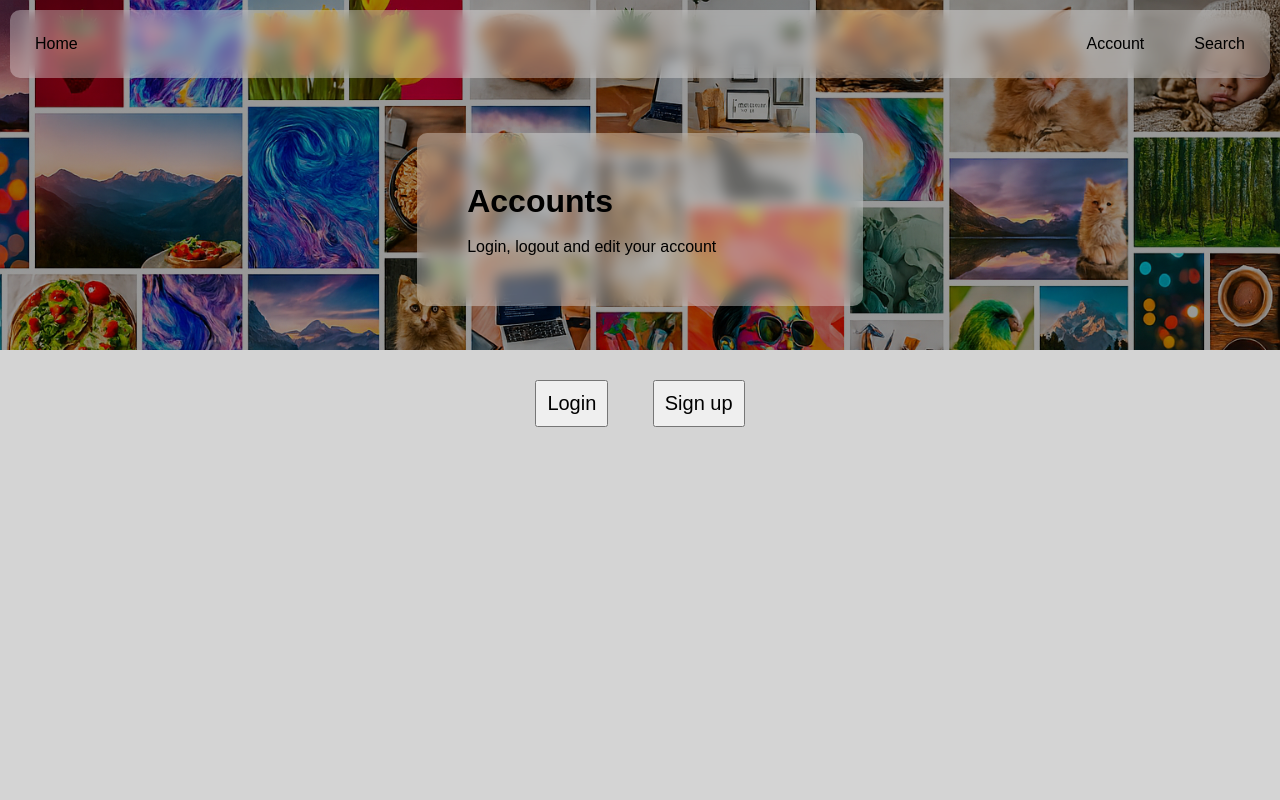
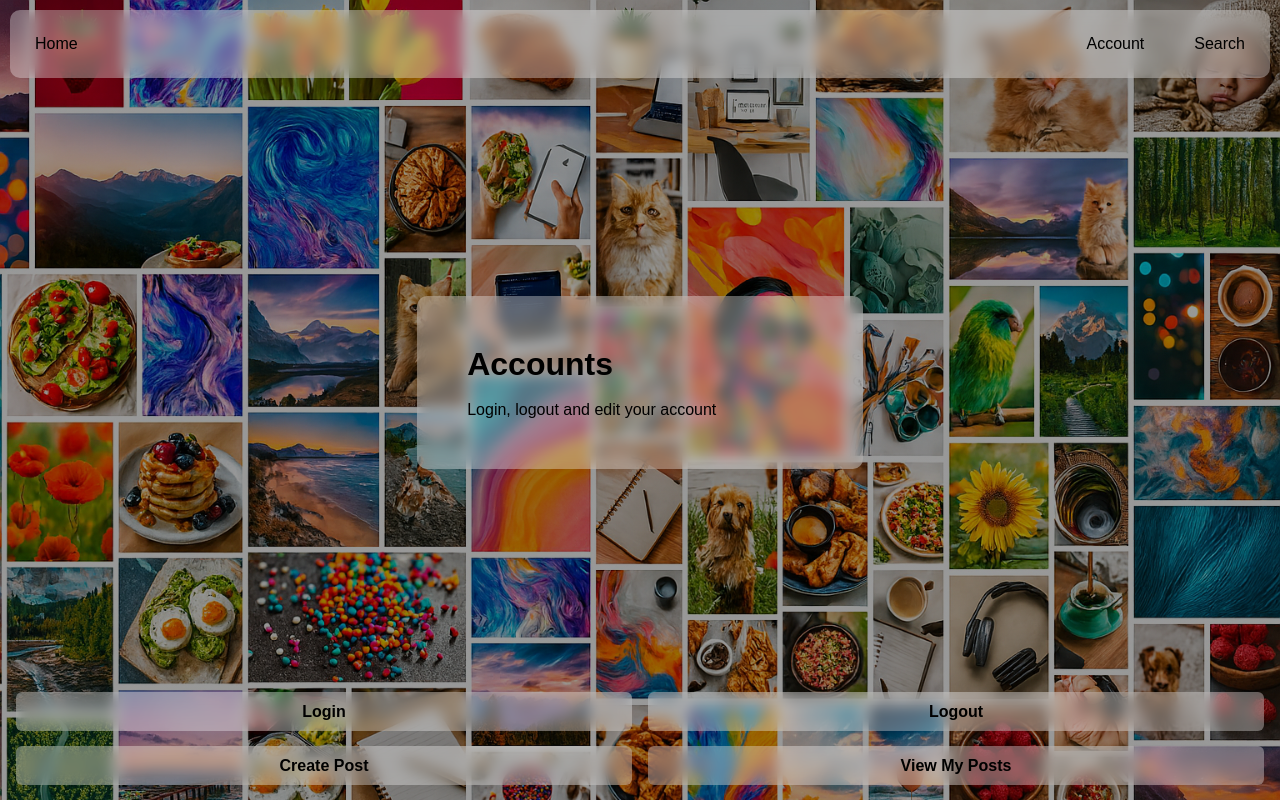
Before and after one commit to DanielAnderson4311/Blog-app-with-Django, a Django app: template blog/accounts/templates/accounts/dashboard.html in a window 1280 px wide. Run offline with Django 3.2, Linux system fonts and the light colour scheme; the template is opened without the code that fills it, so the values that code supplies are empty.

Commit message:
modified:   README.md 	modified:   blog/accounts/__pycache__/urls.cpython-312.pyc 	modified:   blog/accounts/__pycache__/views.cpython-312.pyc 	new file:   blog/accounts/migrations/0001_initial.py 	new file:   blog/accounts/migrations/__pycache__/0001_initial.cpython-312.pyc 	modified:   blog/accounts/templates/accounts/dashboard.html 	new file:   blog/accounts/templates/accounts/success_logout.html 	modified:   blog/accounts/urls.py 	modified:   blog/accounts/views.py 	modified:   blog/base/__pycache__/forms.cpython-312.pyc 	modified:   blog/base/__pycache__/models.cpython-312.pyc 	modified:   blog/base/__pycache__/urls.cpython-312.pyc 	modified:   blog/base/__pycache__/views.cpython-312.pyc 	modified:   blog/base/forms.py 	new file:   blog/base/migrations/0002_post_creator.py 	new file:   blog/base/migrations/__pycache__/0002_post_creator.cpython-312.pyc 	modified:   blog/base/models.py 	modified:   blog/base/static/base/styles.css 	modified:   blog/base/templates/base/add-post.html 	modified:   blog/base/templates/base/index.html 	modified:   blog/base/urls.py 	modified:   blog/base/views.py

```diff
--- a/blog/accounts/templates/accounts/dashboard.html
+++ b/blog/accounts/templates/accounts/dashboard.html
@@ -1,15 +1,17 @@
 {% load static %}
 <!DOCTYPE html>
 <html lang="en">
+
 <head>
     <meta charset="UTF-8">
     <meta name="viewport" content="width=device-width, initial-scale=1.0">
     <title>User dashboard</title>
-       <link rel="stylesheet" href="{% static 'base/styles.css' %}">
-       <!-- This page will have the options for logging in and out and changing a profile (when I make it....) -->
+    <link rel="stylesheet" href="{% static 'base/styles.css' %}">
+    <!-- This page will have the options for logging in and out and changing a profile (when I make it....) -->
 </head>
+
 <body>
-        <div class="bannerimg" style="height: 350px;">
+    <div class="bannerimg">
         <nav>
             <ul>
                 <li><a href="#">Home</a></li>
@@ -24,10 +26,21 @@
                 <p>Login, logout and edit your account</p>
             </div>
         </div>
+
+        <!-- Options for the login and logout buttonss -->
+            <div class="account_btn_ctn">
+                <a class="account_btn_btn" href="/accounts/login/">Login</a>
+                <a class="account_btn_btn" href="/accounts/logout/">Logout</a>
+                {% if request.is_authenticated == False %}
+                <a class="account_btn_btn" href="/accounts/signup/">Sign up</a>
+                {% endif %}
+            </div>
+            <!-- Create post and view created posts buttons -->
+            <div class="account_btn_ctn" style="margin-top: 1px;">
+                <a class="account_btn_btn" href="/create/">Create Post</a>
+                <a class="account_btn_btn" href="/posts/myposts/">View My Posts</a>
+                </div>
     </div>
-    <!-- Options for the login and logout buttonss -->
-    <div style="text-align: center; margin-top: 30px;">
-        <a href="/accounts/login/"><button style="padding: 10px; font-size: 20px; margin-right: 20px;">Login</button></a>
-        <a href="/accounts/signup/"><button style="padding: 10px; font-size: 20px; margin-left: 20px;">Sign up</button></a>
 </body>
+
 </html>
--- /dev/null
+++ b/blog/accounts/templates/accounts/success_logout.html
@@ -0,0 +1,2 @@
+{% load static %}
+<!-- This page will be used for the successful logouts only and will have a link to return to the home page and to login again ONLY -->
--- a/blog/accounts/urls.py
+++ b/blog/accounts/urls.py
@@ -6,4 +6,5 @@ urlpatterns = [
     path('login/', views.login, name='login'),
     path('signup/', views.signup, name='signup'),
     path('dash/', views.dashboard, name='dashboard'),
+    path('logout/', views.logout, name='logout'),
 ]
--- a/blog/base/forms.py
+++ b/blog/base/forms.py
@@ -3,4 +3,4 @@ from django import forms
 class AddPost(forms.Form):
     title = forms.CharField(label='Title')
     body = forms.CharField(label='Body', widget=forms.Textarea)
-    author = forms.CharField(label='Author')
+    # author = forms.CharField(label='Author') This will not be in the form that is shown to the user because I will get the username / author from the request itself. Hopefully....
--- a/blog/base/models.py
+++ b/blog/base/models.py
@@ -3,12 +3,14 @@ from django.db import models
 # Create your models here.
 
 # Model for the posts
+from django.contrib.auth.models import User
 class Post(models.Model):
     id = models.AutoField(primary_key=True)
     title = models.CharField(max_length=500)
     body = models.TextField()
     date_pub = models.DateTimeField(auto_now_add=True)
     author = models.CharField(max_length=100) # I want this to be automatic to Username later
+    creator = models.ForeignKey(User, on_delete=models.CASCADE, null=True) # This will be the email/username of the user that created it so that I can link it back to them later
     # like_count = models.IntegerField(default=0)
 
 
--- a/blog/base/static/base/styles.css
+++ b/blog/base/static/base/styles.css
@@ -72,6 +72,11 @@ li a:hover {
     margin: 10px;
     border: none;
 }
+.fstyle textarea {
+    padding: 15px;
+    margin: 10px;
+    border: none;
+}
 .fstyle button {
     padding: 15px 30px;
     margin: 10px;
@@ -110,3 +115,29 @@ li a:hover {
     border-radius: 5px;
     cursor: pointer;
 }
+.account_btn_ctn {
+    width: calc(100% - 32px);
+    display: flex;
+    height: 50px;
+    justify-content: space-evenly;
+    align-items: center;
+    gap: 16px;
+    margin: 16px;
+}
+.account_btn_btn {
+    height: 100%;
+    min-width: 0; /* This makes it so that the flex items can be smaller and allow it to spread properly */
+    color: black;
+    border: none;
+    font-weight: 600;
+    cursor: pointer;
+    flex: 1;
+    justify-content: center;
+    display: flex;
+    align-items: center;
+    text-decoration: none;
+    border-radius: 6px;
+    background: rgba(255, 255, 255, 0.338);
+    backdrop-filter: blur(7px);
+    padding: 1px;
+}
--- a/blog/base/urls.py
+++ b/blog/base/urls.py
@@ -4,8 +4,9 @@ from . import views
 urlpatterns = [
     path('', views.home), # Render home page at root
     path('home/', views.home), # Render home page
-    path('dashboard/', views.dashboard), # Render dashboard page
+    # Render dashboard page is in the accounts app now
     path('create/', views.create),
     path('posts/', views.viewall), # This will be for the page with all the posts (sorted by date) in the WHOLE SITE
     path('viewpost/', views.viewpost),
+    # path('posts/myposts/', views.myposts), # This will be for the page with the posts that the user has created. It will be found by searching the DB in the author field for the same user that created it
 ]
```
Also changed, not shown: blog/accounts/views.py (+8 -0 lines), blog/base/templates/base/add-post.html (+18 -1 lines), blog/base/templates/base/index.html (+6 -1 lines), blog/base/views.py (+26 -10 lines), README.md, blog/accounts/migrations/0001_initial.py (added), blog/base/migrations/0002_post_creator.py (added).
